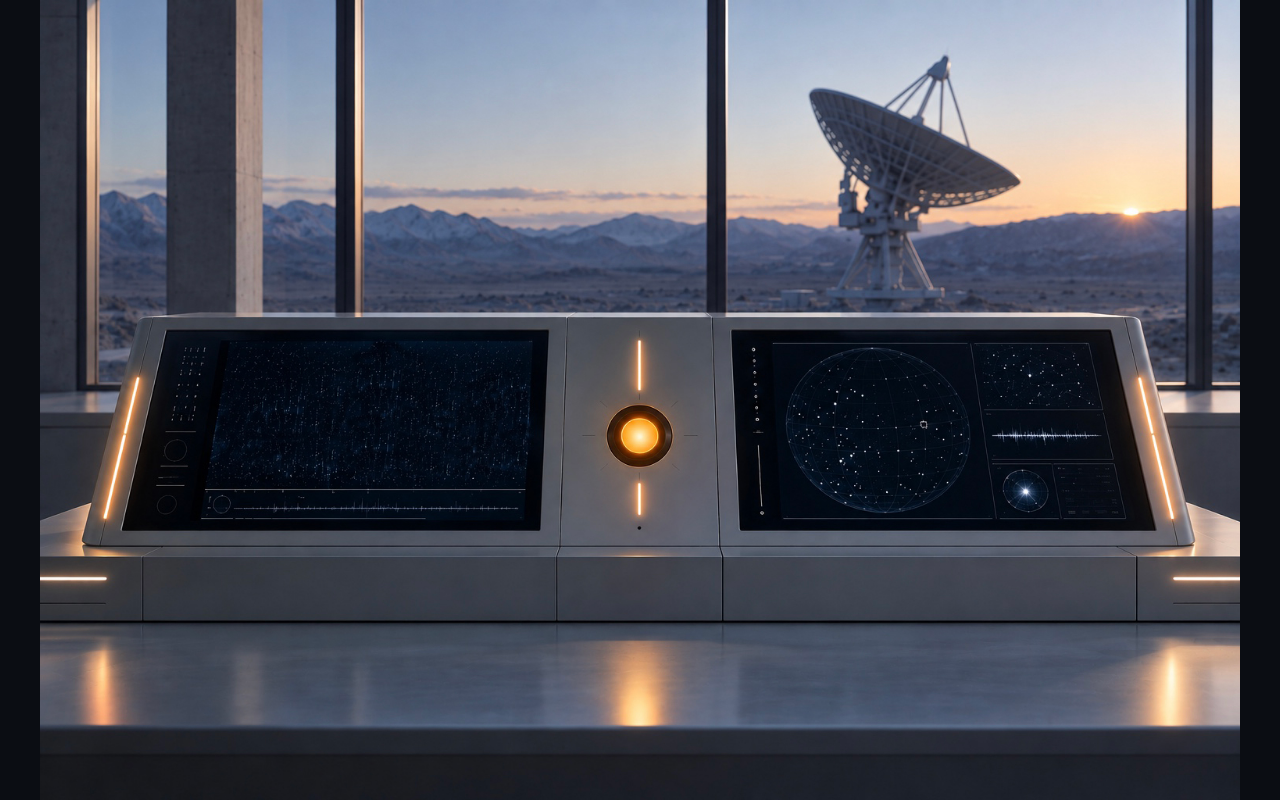
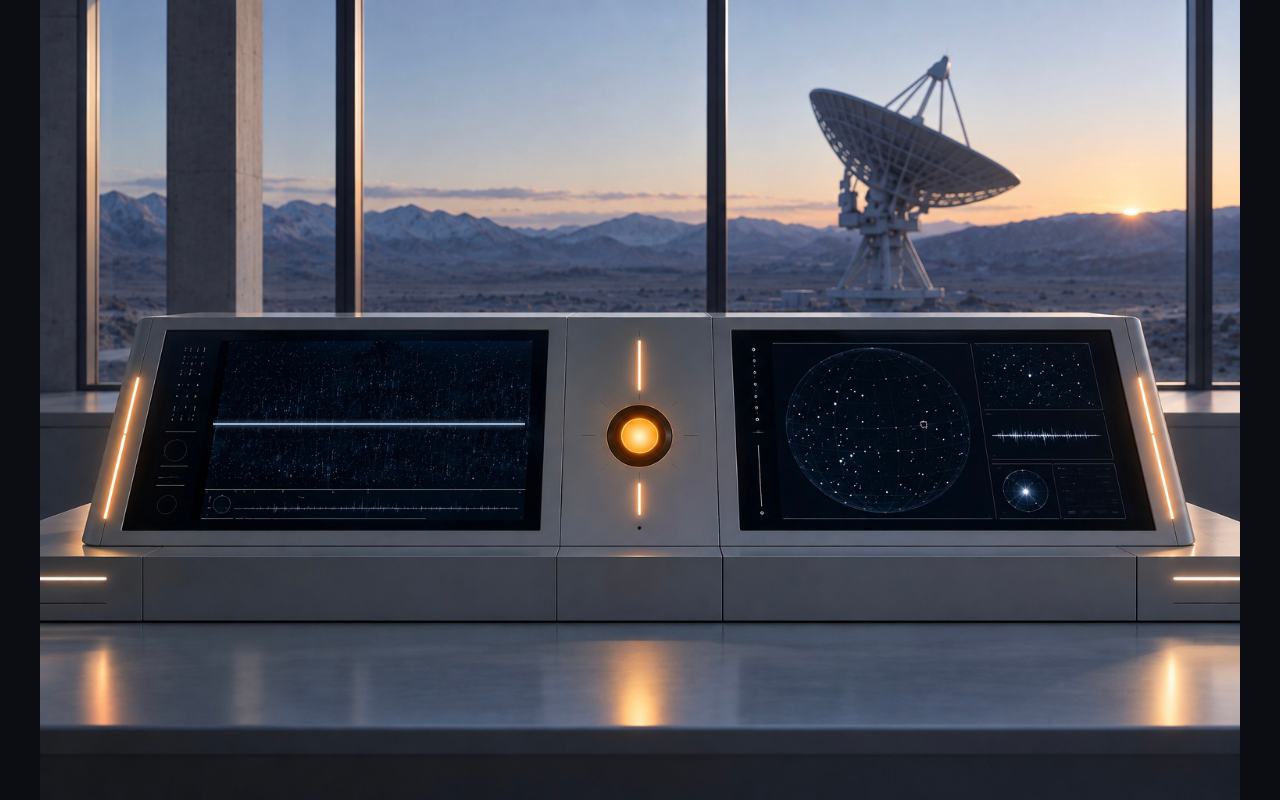
Before and after one commit to mjmonaco-ctrl/jonas-radio, a plain HTML site: page index.html in a window 1280 px wide. Drawn offline with Linux system fonts and the light colour scheme.

Commit message:
Update index.html

```diff
--- a/index.html
+++ b/index.html
@@ -7,4 +7,6 @@ function nuovoSegnale(){valori=Array.from({length:80},()=>{let y=(Math.random()-
 function disegna(t){if(attivo){if(t-ultimo>140){nuovoSegnale();ultimo=t}ctx.clearRect(0,0,canvas.width,canvas.height);ctx.beginPath();const centro=canvas.height/2,passo=canvas.width/(valori.length-1),scala=canvas.height/110;valori.forEach((v,i)=>{let x=i*passo,y=centro+v*scala;i?ctx.lineTo(x,y):ctx.moveTo(x,y)});ctx.strokeStyle='#BBDDFF';ctx.lineWidth=Math.max(1,canvas.height*.035);ctx.lineJoin='round';ctx.lineCap='round';ctx.shadowColor='#BBDDFF';ctx.shadowBlur=10;ctx.stroke()}else{ctx.clearRect(0,0,canvas.width,canvas.height);ctx.beginPath();ctx.moveTo(0,canvas.height/2);ctx.lineTo(canvas.width,canvas.height/2);ctx.strokeStyle='#BBDDFF';ctx.lineWidth=Math.max(1,canvas.height*.02);ctx.shadowColor='#BBDDFF';ctx.shadowBlur=5;ctx.stroke()}requestAnimationFrame(disegna)}
 function aggiorna(){attivo=!audio.paused&&!audio.ended;btn.setAttribute('aria-pressed',String(attivo));btn.setAttribute('aria-label',attivo?'Metti in pausa la trasmissione':'Avvia la trasmissione di Jonas');stato.textContent=attivo?'Trasmissione in corso — premi per interrompere':'Premi il pulsante luminoso per ascoltare Jonas'}
 btn.addEventListener('click',async()=>{if(audio.paused){try{await audio.play()}catch(e){stato.textContent='Impossibile avviare l’audio: '+e.message}}else audio.pause();aggiorna()});audio.addEventListener('play',aggiorna);audio.addEventListener('pause',aggiorna);audio.addEventListener('ended',()=>{audio.currentTime=0;aggiorna()});window.addEventListener('resize',misura);misura();nuovoSegnale();requestAnimationFrame(disegna);
+window.addEventListener('load', misura);
+new ResizeObserver(misura).observe(canvas);
 </script></body></html>
```
